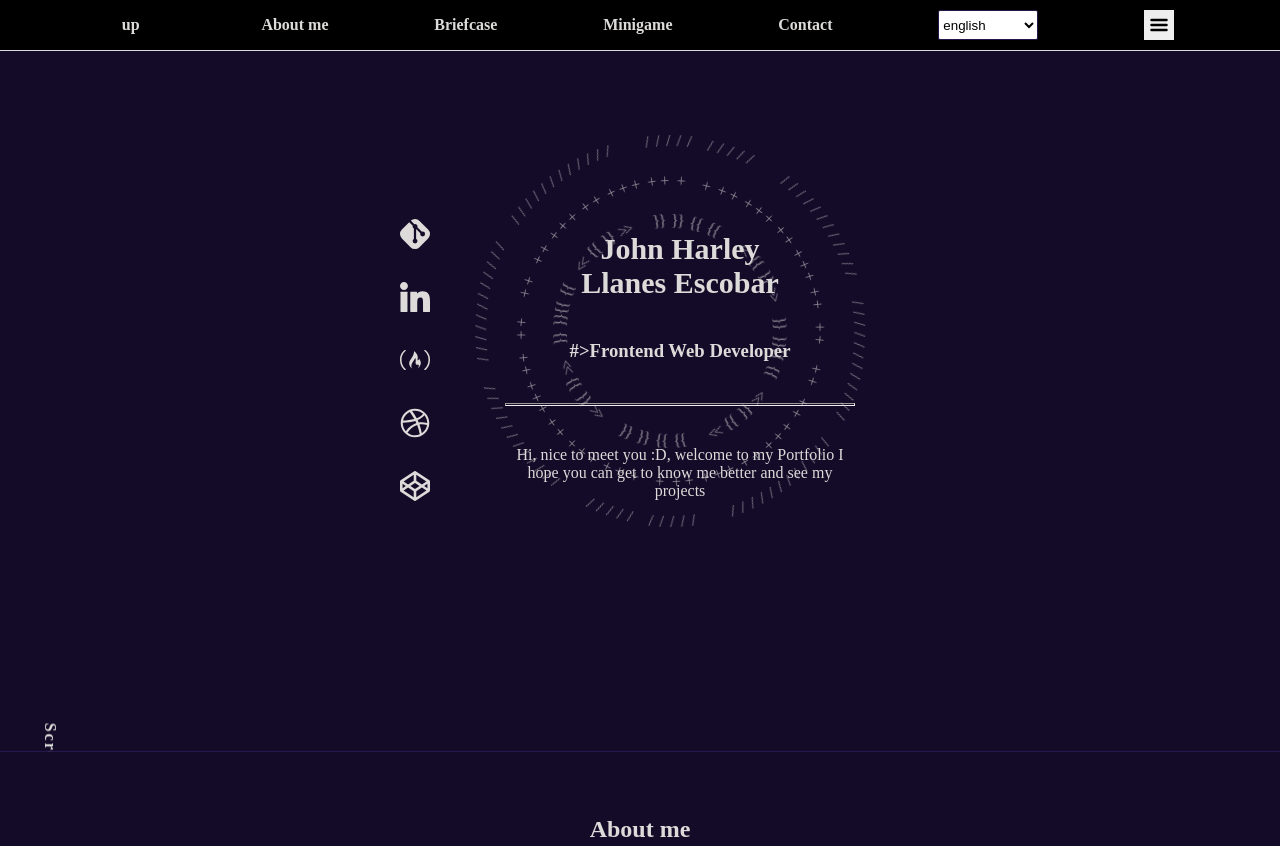
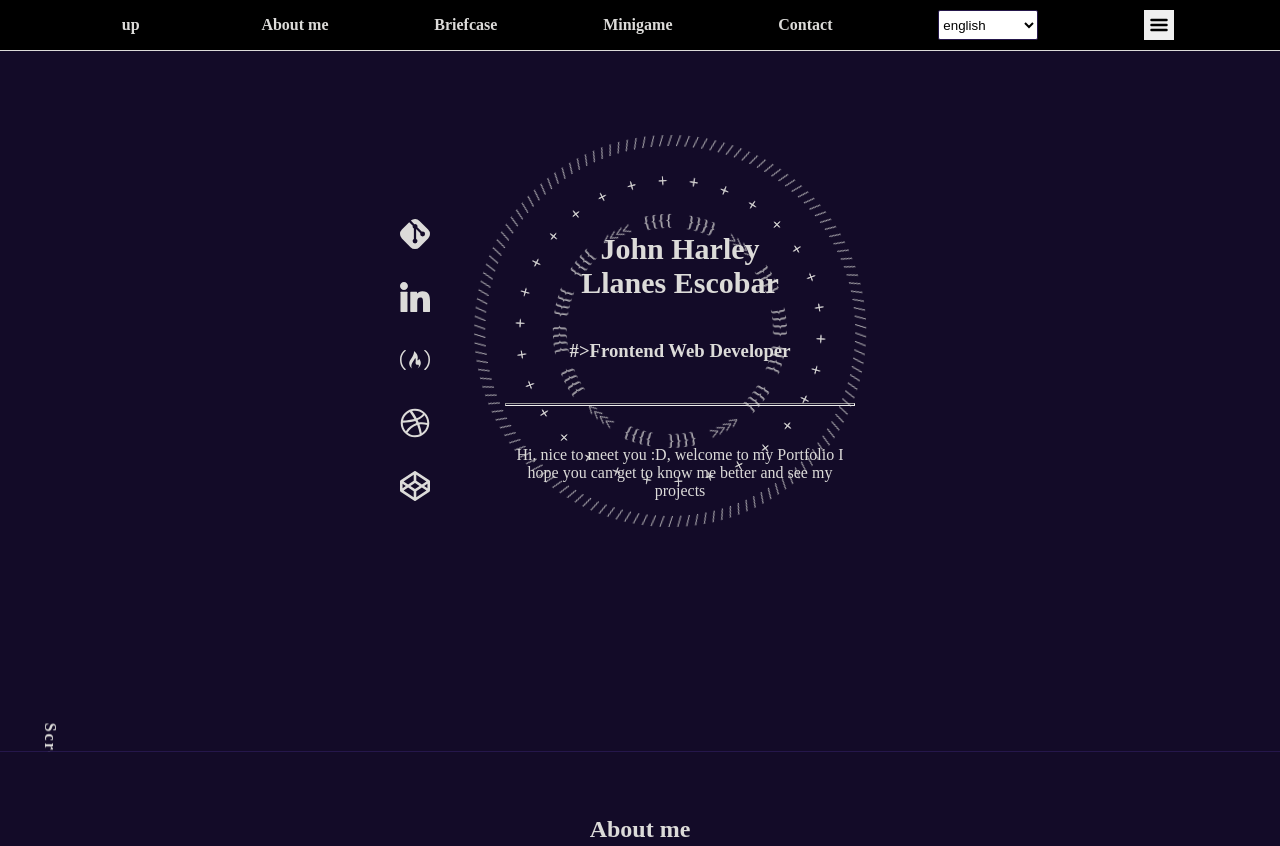
Before and after one commit to 21harley/potafolio.2.0_html_css_js, a plain HTML site: page index.html in a window 1280 px wide. Shown: the top 846 px of the page. Drawn offline with Linux system fonts and the light colour scheme.

Commit message:
update-25-06-2024

```diff
--- a/index.html
+++ b/index.html
@@ -126,9 +126,9 @@
                 <img src="./assect/img/harley.jpeg" alt="" class="img-about-me">
              </div>
             <p class="container-about-me__p lang" lang="9">
-                I am a self-taught programmer, student of Computer Engineering of 7 semester besides being a full stack developer Vue-Laravel and React-Express. In my free time I teach programming classes in languages like c/c++ and java as well as designing user interfaces in figma.
+                I am a self-taught programmer, student of Computer Engineering of 9 semester besides being a full stack developer Vue-Laravel and React-Express. In my free time I teach programming classes in languages like c/c++ and java as well as designing user interfaces in figma.
             </p>
-            <a href="./assect/CV/CV_John_Llanes_english.pdf" download="CV_John_Llanes_english.pdf" class="link-cv-download lang" lang="8">Decarga CV</a>
+            <a href="./assect/CV/CV_John_Llanes_english.pdf" download="CV_John_Llanes_english.pdf" class="link-cv-download lang" lang="8">Download CV</a>
         </section>
         <section id="Briefcase" class="container container-briefcase">
             <h2 class="lang" lang="3">Briefcase</h2>
@@ -410,7 +410,7 @@
                 </ul>
               </div>
               <span>john.llanes.1996@gmail.com</span>
-              <span>&copy;-2023-john.llanes</span>
+              <span>&copy;-2024-john.llanes</span>
         </div>
     </footer>
     <script src="js/index.js" type="module"></script>
--- a/js/Languages/ListLangues.js
+++ b/js/Languages/ListLangues.js
@@ -9,7 +9,7 @@ const english={
         'Hi, nice to meet you :D, welcome to my Portfolio I hope you can get to know me better and see my projects.',
         'Close',
         'Download CV',
-        'I am a self-taught programmer, student of Computer Engineering of 7 semester besides being a full stack developer Vue-Laravel and React-Express. In my free time I teach programming classes in languages like c/c++ and java as well as designing user interfaces in figma.',
+        'I am a self-taught programmer, student of Computer Engineering of 9 semester besides being a full stack developer Vue-Laravel and React-Express. In my free time I teach programming classes in languages like c/c++ and java as well as designing user interfaces in figma.',
         'Name',
         'Email',
         'What did you think of the page?',
@@ -57,7 +57,7 @@ const spanish={
         'Hola muncho gusto :D, se bienvenido a mi Portafolio espero puedas, conocerme mejor y ver mis proyectos.',
         'Cerrar',
         'Descarga CV',
-        'Soy un programador autodidacta, estudiante de Ing. Informática de 7 semestre además de ser un developer full stack Vue-Laravel y React-Express. En mis tiempos libres doy clase de programación en lenguajes como c/c++ y java además de diseñar interfaces de usuario en figma.',
+        'Soy un programador autodidacta, estudiante de Ing. Informática de 9 semestre además de ser un developer full stack Vue-Laravel y React-Express. En mis tiempos libres doy clase de programación en lenguajes como c/c++ y java además de diseñar interfaces de usuario en figma.',
         'Nombre',
         'Correo',
         '¿Qué te pareció la página?',
--- a/js/Mandala/Mandala.js
+++ b/js/Mandala/Mandala.js
@@ -1,44 +1,55 @@
-function genertionHTML(character,pos,ban,radio,inputs){
-    const auxArry=[[1,1],[-1,-1],[-1,1],[1,-1]];
-    const angulosA=[180,360,180,0];
-    const ar=[-1,-1,1,1];
-    const angulosB=[180,360,0,180];
-    let x=1*auxArry[pos][0];
-    let y=1*auxArry[pos][1];
-    let cuadrante=(ban)?angulosA[pos]:angulosB[pos];
-    let arg=ar[pos];
+function generateHTML(character, pos, isAlternate, radius, inputClass) {
+  const directions = [[1, 1], [-1, -1], [-1, 1], [1, -1]];
+  const anglesA = [180, 360, 180, 0];
+  const anglesB = [180, 360, 0, 180];
+  const angleMultiplier = [-1, -1, 1, 1];
 
-      let circle={
-        gra:90/character.length,
-        int:radio/character.length
-      }
-      let framen=document.createDocumentFragment();
-      let valoresX=[],valoresY=[];
-      for(let i=0,grados=circle.gra;i<character.length;i++,grados+=circle.gra){
-        const valueY=Math.abs(Math.cos(grados)*radio);
-        const valueX=Math.abs(Math.sin(grados)*radio);
-        valoresX.push(valueX);
-        valoresY.push(valueY);
-      }
-      valoresY=valoresY.sort((a,b)=>a - b)
-      valoresX=(valoresX.sort((a,b)=>a - b)).reverse();
-      for(let i=0,interval=circle.int,grados=cuadrante;
-              i<character.length;
-              i++,interval+=circle.int,grados+=circle.gra){
+  let x = directions[pos][0];
+  let y = directions[pos][1];
+  let startAngle = isAlternate ? anglesA[pos] : anglesB[pos];
+  let angleFactor = angleMultiplier[pos];
 
-        const valueY=valoresY[i];
-        const valueX=valoresX[i];
-        const p=document.createElement('p');
-        p.textContent=character[i];
-        p.style.transform='translate3d('+(valueX*(x))+'px, '+(valueY*(y))+'px ,'+0+'px) rotate('+(90*arg-grados*arg)+'deg)' ;
-        p.classList.add('colorItem');
-        p.classList.add(`cInput${inputs}`);
-        framen.appendChild(p);
-      }
-      return {type:true,rep:framen,tag:''}
+  let circleProps = {
+      angleIncrement: 360 / character.length,
+      radiusIncrement: radius / character.length
+  };
+
+  let fragment = document.createDocumentFragment();
+
+  for (let i = 0, angle = startAngle; i < character.length; i++, angle += circleProps.angleIncrement) {
+      const radians = angle * (Math.PI / 180);
+      const valueX = radius * Math.cos(radians);
+      const valueY = radius * Math.sin(radians);
+
+      let p = document.createElement('p');
+      p.textContent = character[i];
+      p.style.transform = `translate3d(${valueX}px, ${valueY}px, 0px) rotate(${angle + 90}deg)`;
+      p.classList.add('colorItem', `cInput${inputClass}`);
+      fragment.appendChild(p);
   }
 
+  return { type: true, fragment: fragment, tag: '' };
+}
 
+export default function createMandala() {
+  const container = document.querySelector(".containerTitleA");
+
+  const patterns = [
+      '{{ {{ << {{ }} >> }} }} {{ {{ << {{ }} >> }} }}',
+      ' + + + + + + + + + + + + + + + + + + + + + + + + + + + + + +',
+      '/////////////////////////////////////////////////////////////////////'
+  ];
+  const radii = [110, 150, 190];
+
+  patterns.forEach((pattern, index) => {
+      for (let i = 0; i < 4; i++) {
+          const result = generateHTML(pattern, i, false, radii[index], "header");
+          container.append(result.fragment);
+      }
+  });
+}
+
+/*
   export default function createMandala(){
       //para el titulo
   const A=document.querySelector(".containerTitleA");
@@ -75,5 +86,6 @@ function genertionHTML(character,pos,ban,radio,inputs){
     const rep=genertionHTML('¿? ¿?',i,true,170);
     B.append(rep.rep);
   }
+
+  }
   */
-  }
```
Also changed, not shown: 2 other files.
